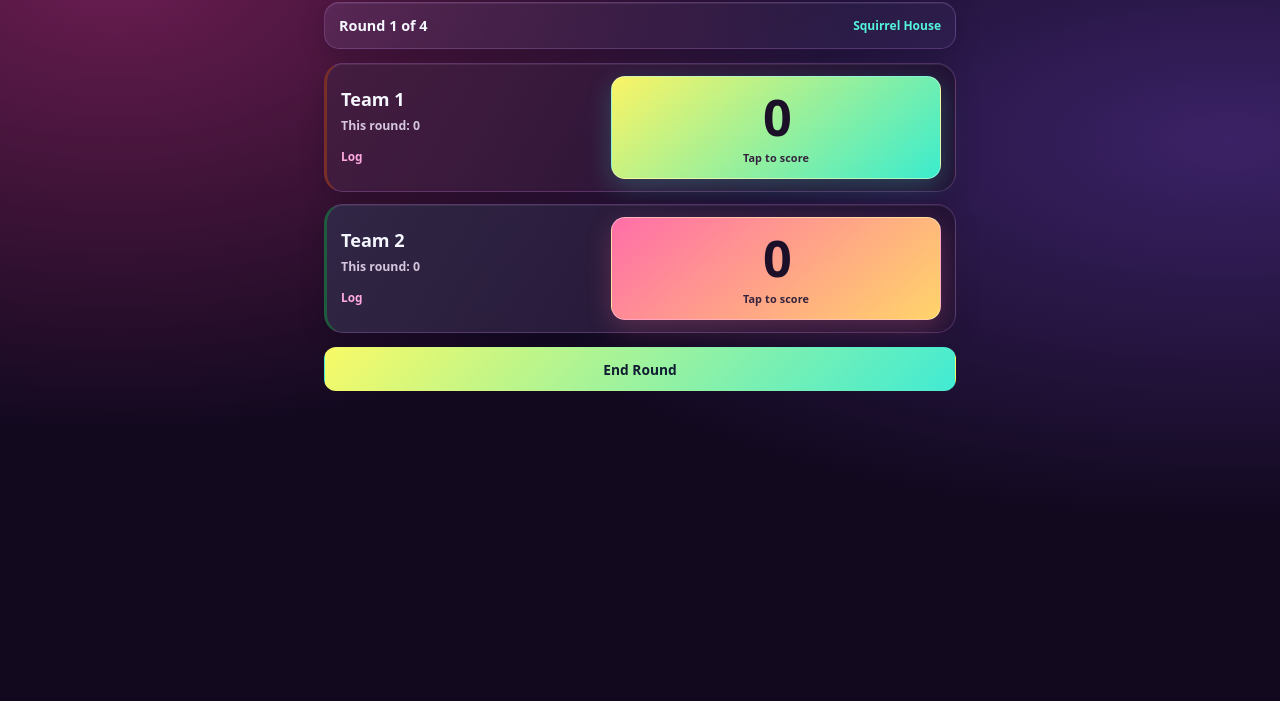
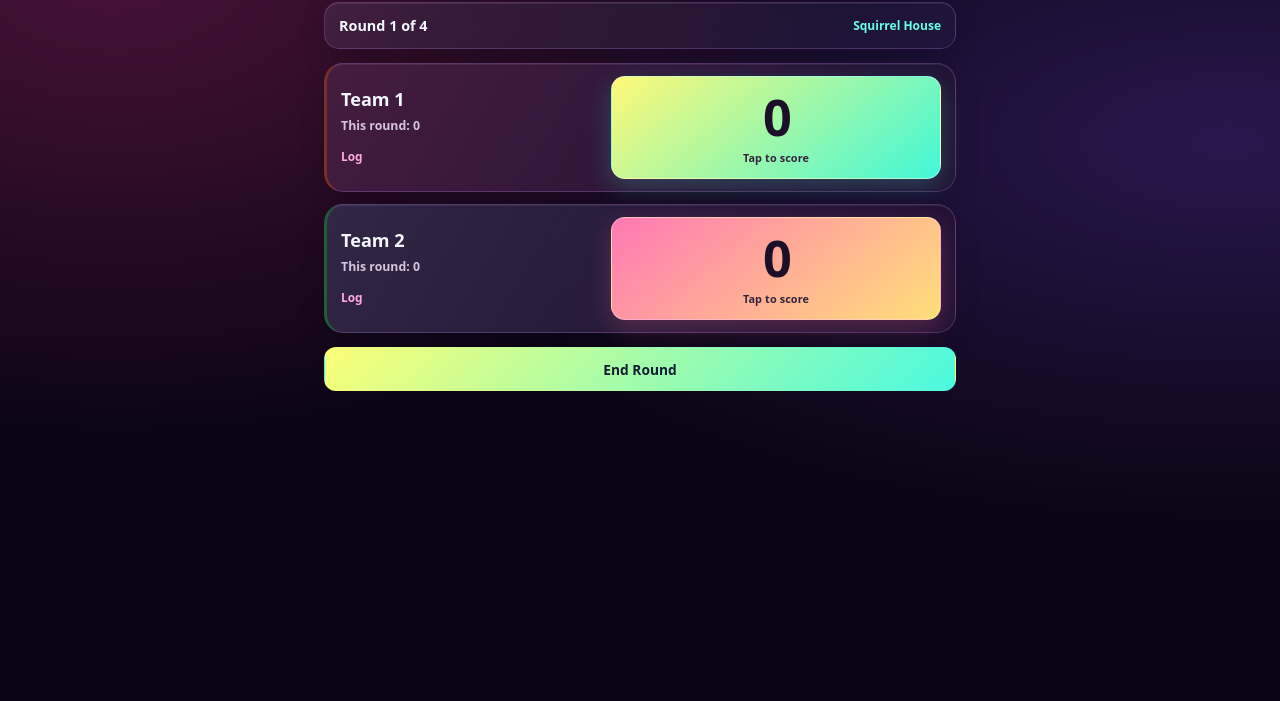
Before and after one commit to ccox0719/squirrel, a plain HTML site: page index.html in a window 1280 px wide. Shown: the part 99-800 px from the top of the page. Drawn offline with nearby package versions, Linux system fonts and the light colour scheme.

Commit message:
Deepen the plum background and lift neon accents

```diff
--- a/index.html
+++ b/index.html
@@ -4,7 +4,7 @@
 <meta charset="UTF-8">
 <meta name="viewport" content="width=device-width, initial-scale=1, viewport-fit=cover">
 <title>NeutzCox Hand &amp; Foot</title>
-<meta name="theme-color" content="#12091f">
+<meta name="theme-color" content="#0b0513">
 <meta name="apple-mobile-web-app-capable" content="yes">
 <meta name="apple-mobile-web-app-title" content="NeutzCox">
 <link rel="apple-touch-icon" sizes="180x180" href="./neutzcox-icon.png">
@@ -12,13 +12,13 @@
 <style>
 :root{
   color-scheme:dark;
-  --bg:#12091f;
+  --bg:#0b0513;
   --panel:#241331;
   --text:#f5f7ff;
   --muted:#d4c4dc;
   --line:#df9aff38;
   --glass:#e7a6ff16;
-  --accent:#54f5db;
+  --accent:#68ffe6;
   --violet:#ffaae1;
   --danger:#ffadbf;
   font-family:system-ui,-apple-system,sans-serif;
@@ -26,8 +26,8 @@
 *{box-sizing:border-box}
 body{
   margin:0;min-height:100vh;min-height:100dvh;color:var(--text);
-  background:radial-gradient(ellipse at 9% 8%,#6b1d51 0%,transparent 45%),
-    radial-gradient(ellipse at 96% 30%,#3b2266 0%,transparent 48%),var(--bg);
+  background:radial-gradient(ellipse at 9% 8%,#481237 0%,transparent 45%),
+    radial-gradient(ellipse at 96% 30%,#29164d 0%,transparent 48%),var(--bg);
   background-attachment:fixed;
 }
 button,input{font:inherit}
@@ -88,7 +88,7 @@ header{display:flex;align-items:center;justify-content:space-between;gap:12px}
 .controls{margin-top:14px}
 .controls button{width:100%}
 .controls .end,.gameover button,.modalbox .primary{
-  background:linear-gradient(135deg,#f9fa66,#41ebd4);
+  background:linear-gradient(135deg,#fcff76,#4af9df);
   border-color:transparent;color:#101d32;font-weight:750;
 }
 .list{display:grid;gap:12px}
@@ -234,15 +234,15 @@ header{display:flex;align-items:center;justify-content:space-between;gap:12px}
 .brand-name small{display:block;margin-top:5px;color:var(--muted);font-size:.72rem;font-weight:650;letter-spacing:.035em}
 .icon{object-fit:cover;box-shadow:0 0 16px #ff5ea03d;border-color:#ff99d858}
 .team{
-  --tile:linear-gradient(140deg,#fbf465,#3becce);
+  --tile:linear-gradient(140deg,#fff878,#42f7d8);
   --glow:#43ead03b;
 }
 .team:nth-child(3n+2){
-  --tile:linear-gradient(140deg,#ff6ea8,#ffd46a);
+  --tile:linear-gradient(140deg,#ff79b4,#ffdf79);
   --glow:#ff72983b;
 }
 .team:nth-child(3n){
-  --tile:linear-gradient(140deg,#bd8cff,#72e3ff);
+  --tile:linear-gradient(140deg,#c799ff,#83efff);
   --glow:#be88ff3b;
 }
 .score{
@@ -250,9 +250,9 @@ header{display:flex;align-items:center;justify-content:space-between;gap:12px}
   box-shadow:0 8px 26px var(--glow);
 }
 .score small{color:#35233e}
-.landscape-total span{color:#f9f365;text-shadow:0 0 28px var(--glow)}
-.team:nth-child(3n+2) .landscape-total span{color:#ff9d9b}
-.team:nth-child(3n) .landscape-total span{color:#ceacff}
+.landscape-total span{color:#fff879;text-shadow:0 0 28px var(--glow)}
+.team:nth-child(3n+2) .landscape-total span{color:#ffa6a7}
+.team:nth-child(3n) .landscape-total span{color:#d9b8ff}
 </style>
 </head>
 
```
